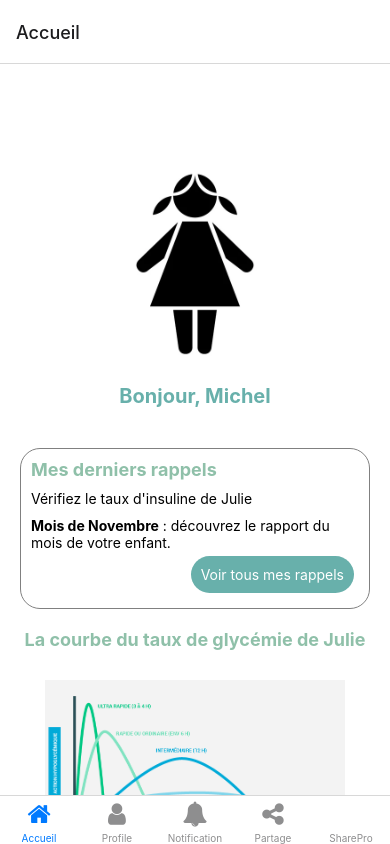
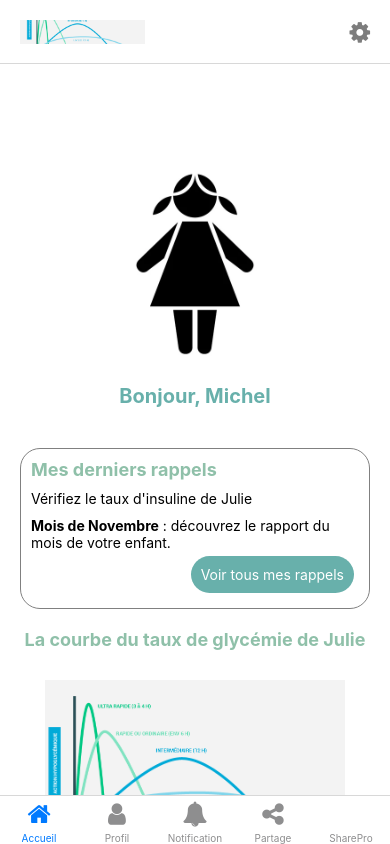
Before and after one commit to Liaxum/diabete, a React Native app: screen / in a window 390 px wide. Built offline with nearby package versions, Linux system fonts and the light colour scheme.

Commit message:
@upd:  custom header

```diff
--- a/App.js
+++ b/App.js
@@ -7,7 +7,8 @@ import Profile from './views/Profile';
 import Share from './views/Share';
 import Notification from './views/Notification';
 import SharePro from './views/SharePro';
-
+import { Image } from 'react-native';
+import CustomButton from './components/CustomButton';
 
 const Tab = createBottomTabNavigator();
 
@@ -21,7 +22,7 @@ export default function App() {
                     switch (route.name) {
                         case 'Accueil':
                             return <Icon name="home" size={size} color={color} />;
-                        case 'Profile':
+                        case 'Profil':
                             return <Icon name="user" size={size} color={color} />;
                         case 'Notification':
                             return <Icon name="bell" size={size} color={color} />;
@@ -29,13 +30,19 @@ export default function App() {
                             return <Icon name="share-alt" size={size} color={color} />;
                     }
                 },
-                contentStyle: {
-                    backgroundColor: 'white',
-                }
+                headerRight: (_) => (
+                    <CustomButton title={<Icon name="gear" size={24} color="#7D7D7D"/>} styles={{button: {
+                        marginRight: 20,
+                    }}}/>
+                ),
+                headerTitle: '',
+                headerLeft: (_) => (
+                    <Image source={require('./assets/graph.png')} style={{width: 125, height: 24, marginLeft: 20}}/>
+                )
             })}>
                 <Tab.Group>
                     <Tab.Screen name="Accueil" component={Home} />
-                    <Tab.Screen name="Profile" component={Profile} />
+                    <Tab.Screen name="Profil" component={Profile} />
                     <Tab.Screen name="Notification" component={Notification} />
                     <Tab.Screen name="Partage" component={Share} />
                 </Tab.Group>
```
